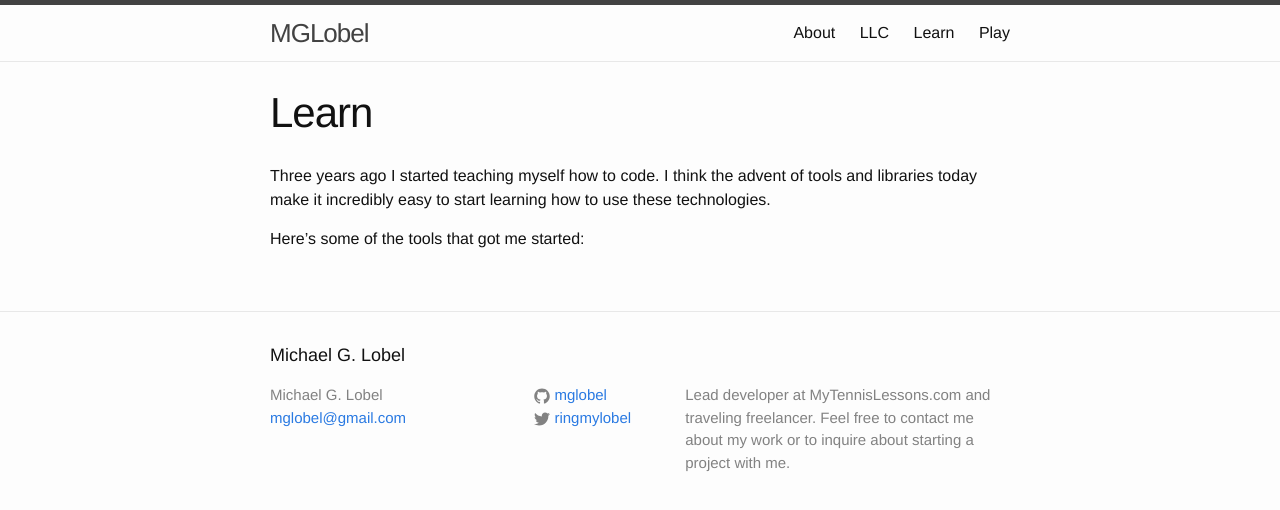
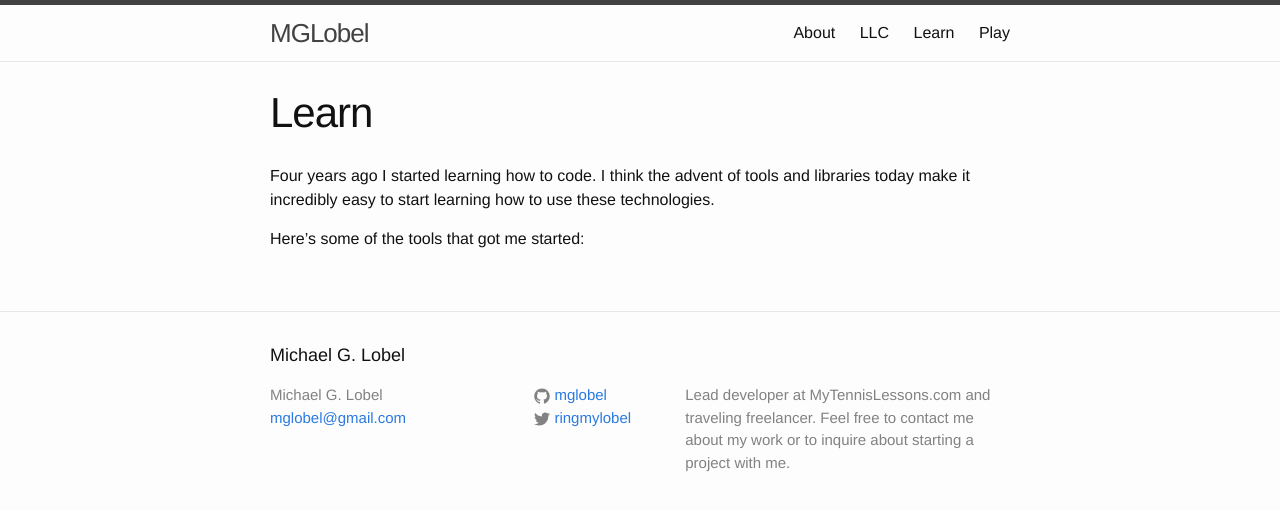
Before and after one commit to mglobel/mglobel, a Jekyll site: the page built from learn.md, in a window 1280 px wide. Shown: the top 510 px of the page. Built offline with Jekyll 4.4.1, drawn with Linux system fonts in a browser that asks for light colours.

Commit message:
update learn.md

```diff
--- a/learn.md
+++ b/learn.md
@@ -2,6 +2,6 @@
 layout: page
 title: Learn
 ---
-Three years ago I started teaching myself how to code. I think the advent of tools and libraries today make it incredibly easy to start learning how to use these technologies.
+Four years ago I started learning how to code. I think the advent of tools and libraries today make it incredibly easy to start learning how to use these technologies.
 
 Here's some of the tools that got me started:
```
